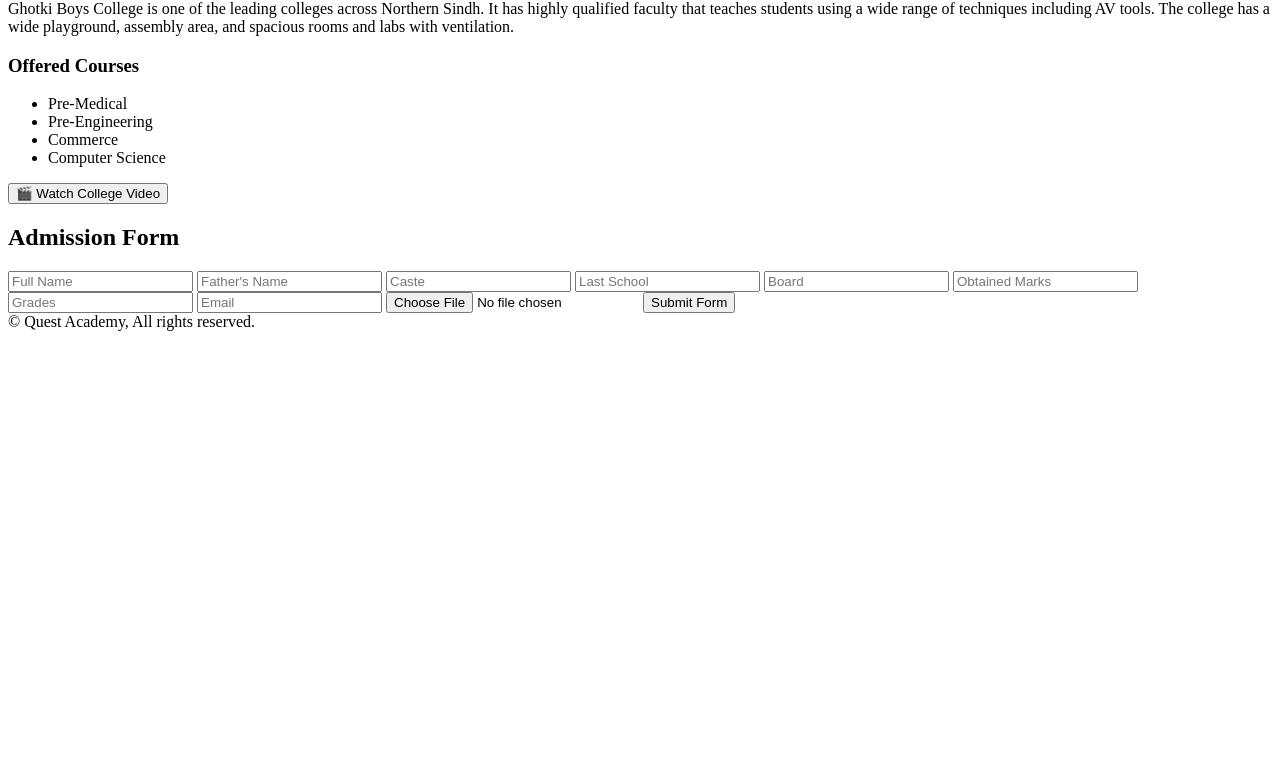
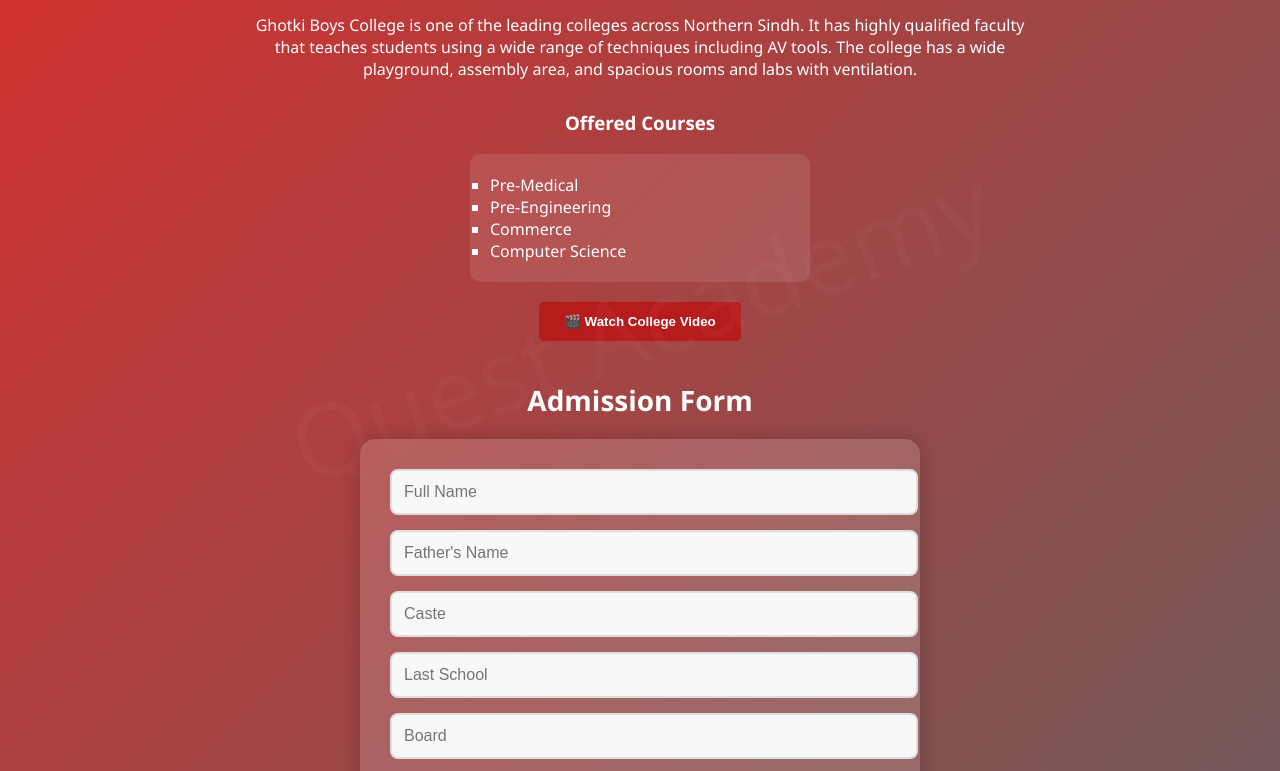
Before and after one commit to imsanghaar/page.github.io, a plain HTML site: page index.html in a window 1280 px wide. Shown: the part 80-851 px from the top of the page. Before the commit the page ends 800 px from the top, so only its background shows below. Drawn offline with Linux system fonts and the light colour scheme.

Commit message:
Modified Files

```diff
--- a/index.html
+++ b/index.html
@@ -4,7 +4,7 @@
   <meta charset="UTF-8" />
   <meta name="viewport" content="width=device-width, initial-scale=1.0"/>
   <title>Quest Academy Admission Form</title>
-  <link rel="stylesheet" href="QuestStyle.css" />
+  <link rel="stylesheet" href="style.css" />
 </head>
 <body>
   <h1 class="title">Welcome to Degree College Ghotki</h1>
```
Also changed, not shown: 1 other file.
